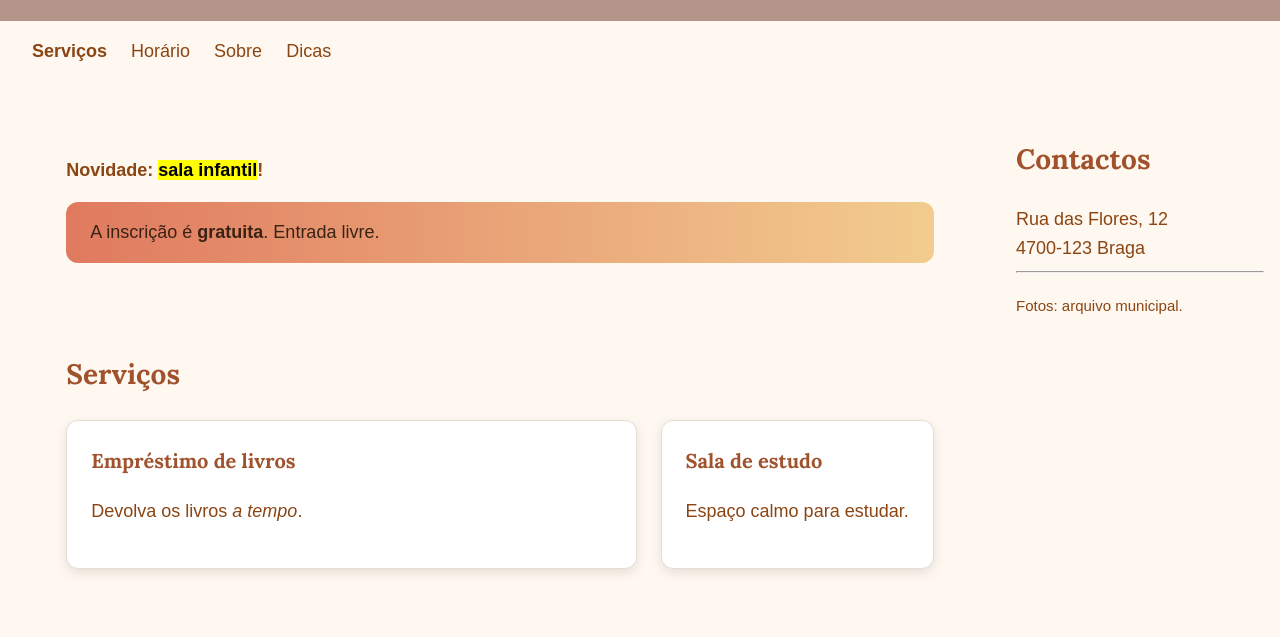
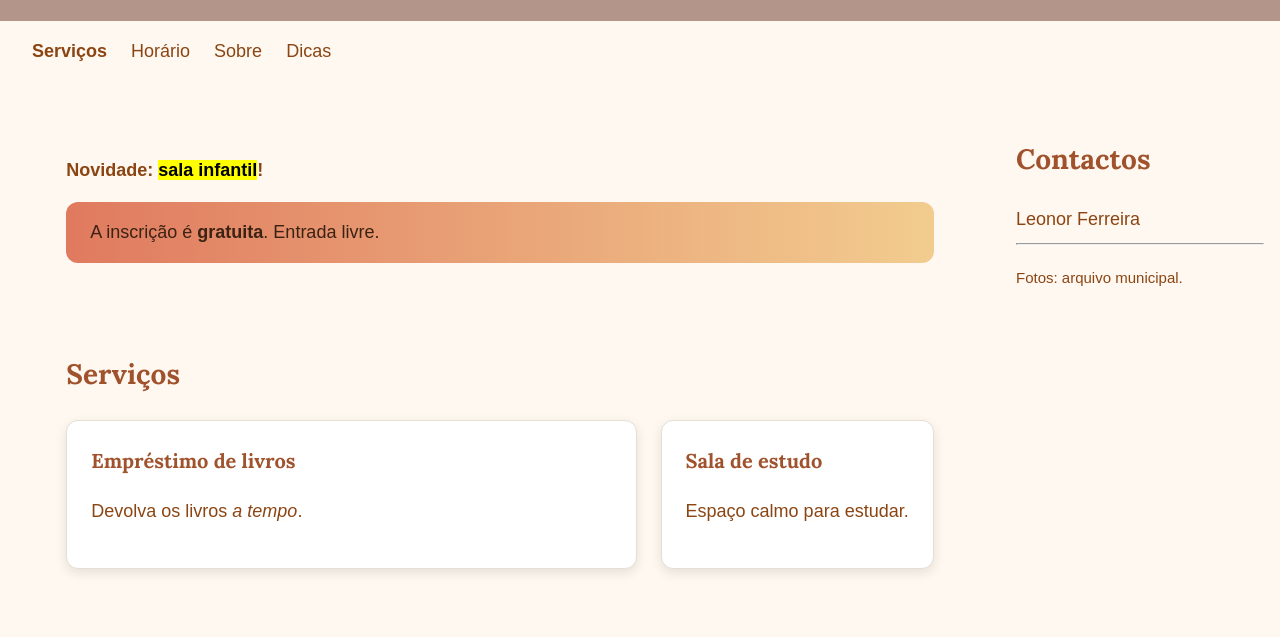
Before and after one commit to leonor118/biblioteca-do-bairro, a plain HTML site: page index.html in a window 1280 px wide. Shown: the part 128-765 px from the top of the page. Drawn offline with Linux system fonts and the light colour scheme.

Commit message:
Atualiza contactos com o meu nome

```diff
--- a/index.html
+++ b/index.html
@@ -72,8 +72,7 @@
     <aside>
   <h2>Contactos</h2>
   <address>
-      Rua das Flores, 12<br>
-      4700-123 Braga
+    Leonor Ferreira
   </address>
   <hr>
   <p><small>Fotos: arquivo municipal.</small></p>
```
Lines whose indentation alone changed are shown as unchanged.
